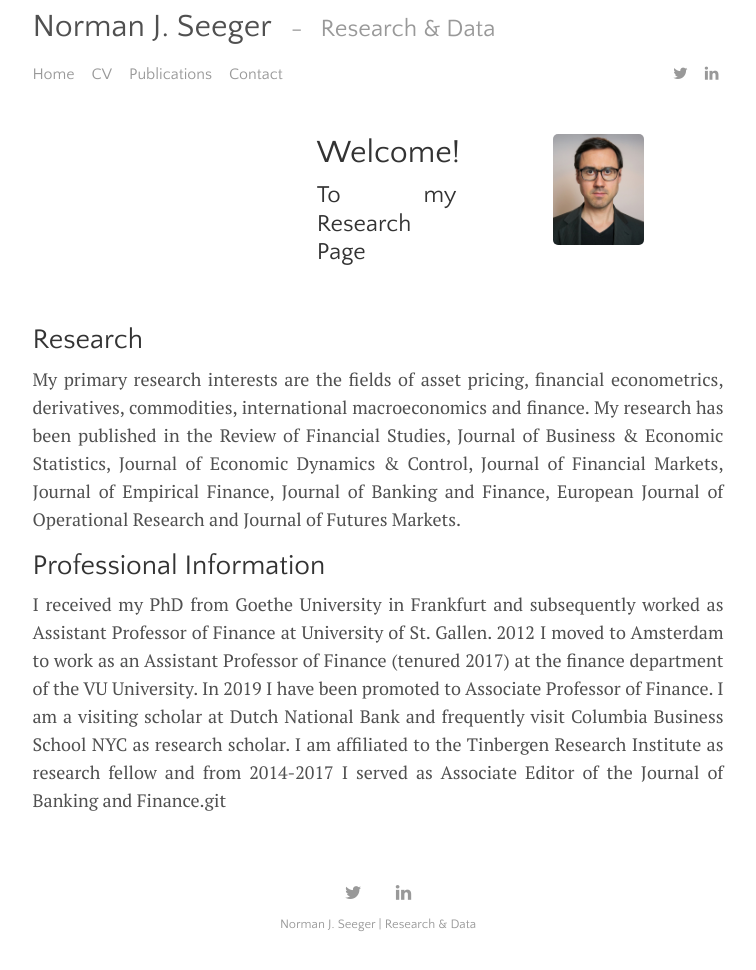
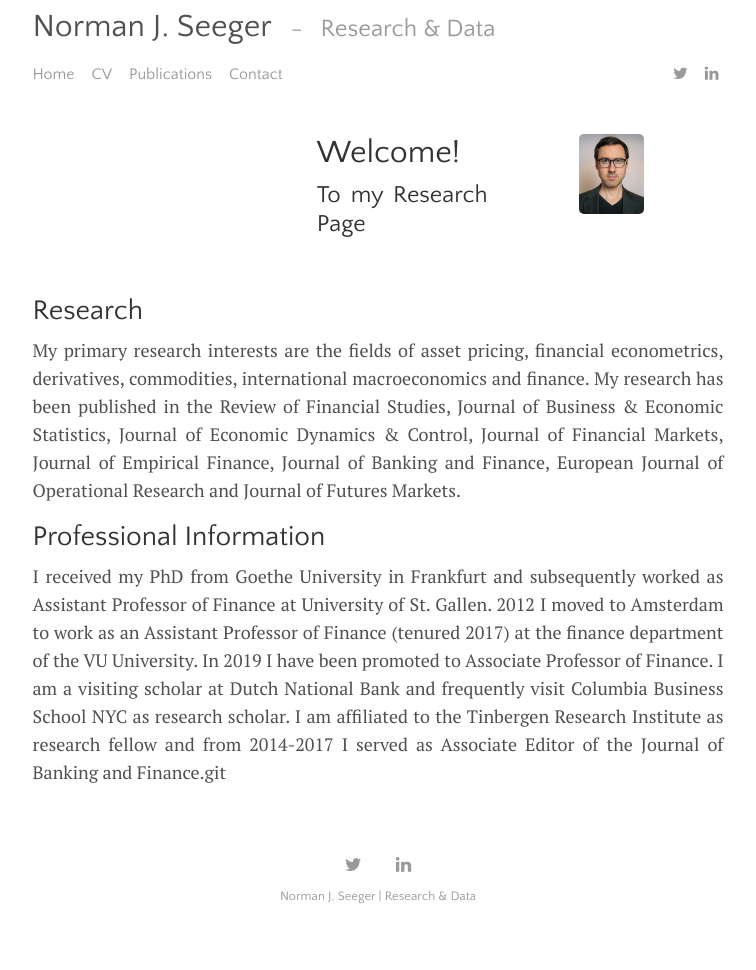
Before and after one commit to normanjseeger/normanjseeger.github.io, a Jekyll site: the page built from index.md, in a window 1280 px wide. Shown: the whole page, without its empty margins (262-1018 px from the left). Built offline with Jekyll 4.4.1, drawn with Linux system fonts in a browser that asks for light colours; after the commit the page ends 942 px from its top, so only the background shows below that.

Commit message:
bootstrap

```diff
--- a/_includes/homeHead.html
+++ b/_includes/homeHead.html
@@ -1,10 +1,10 @@
 <div class="row g-5 mb-5">
-    <div class="col-md-6">
+    <div class="col-md-7">
       <h1 align="left">{{ page.title }}</h1>
       <h4> To my Research Page</h4>
       <!-- On this page you can find information regarding my research and projects I am working on. -->
     </div>
-    <div class="col-md-6">
-      <img src="{{ site.github.url }}/assets/img/{{ page.image }}" align="right" width="65%">
+    <div class="col-md-5">
+      <img src="{{ site.github.url }}/assets/img/{{ page.image }}" align="right" width="60%">
     </div>
   </div>
```
Also changed, not shown: 2 other files.
